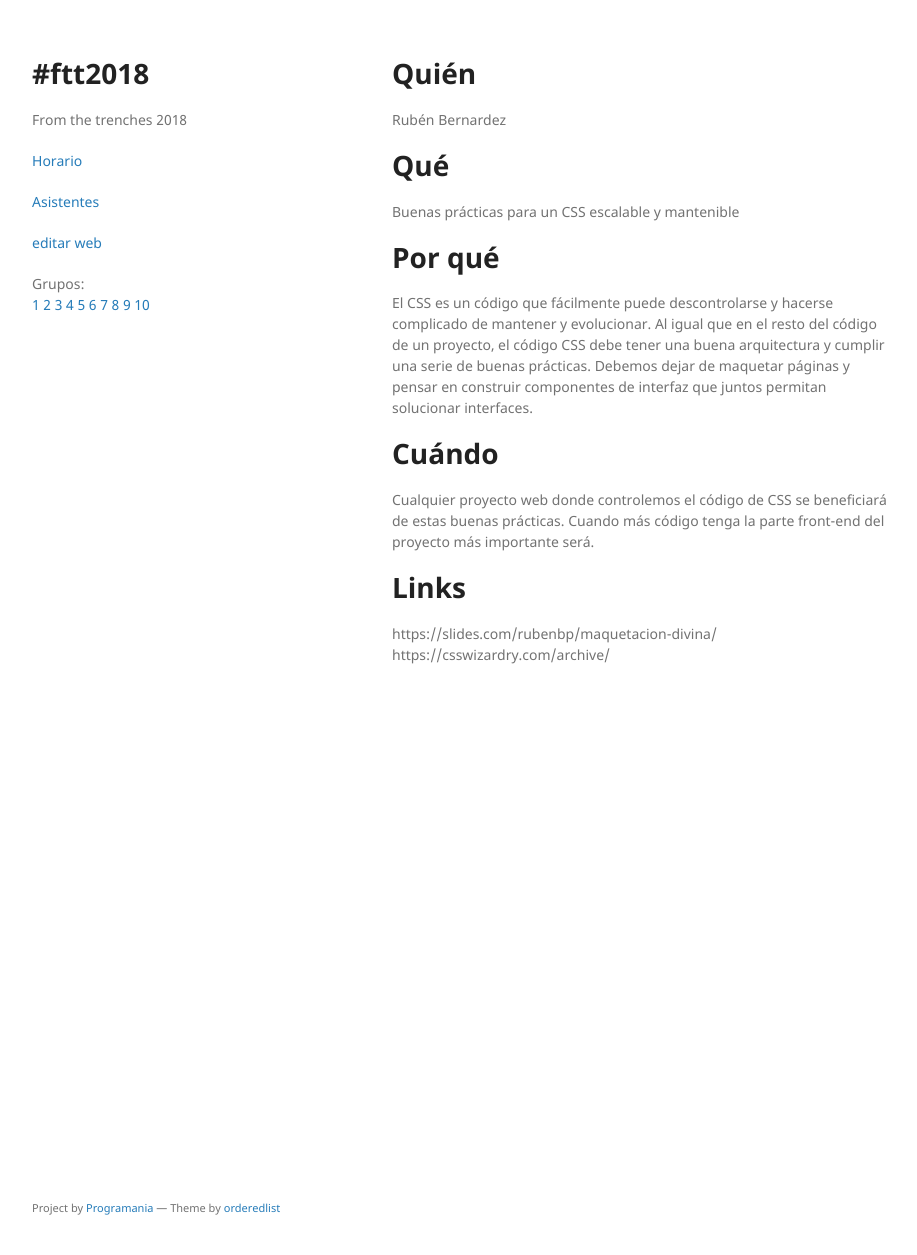
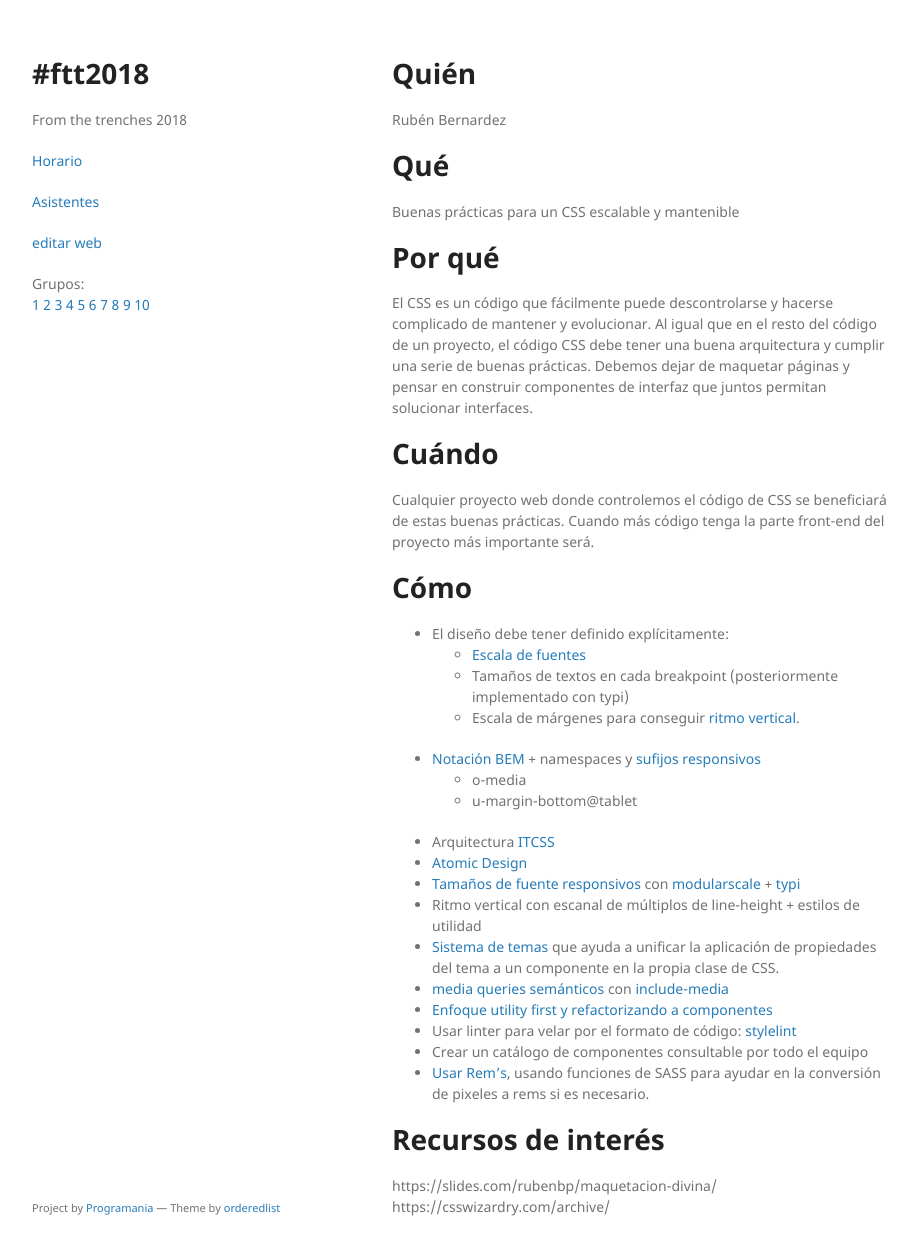
Before and after one commit to xala3pa/ftt2018, a Jekyll site: the page built from experiencias/36.md, in a window 1280 px wide and 1287 px high. Shown: the top 1255 px of the window, without its empty margins (178-1095 px from the left). Built offline with Jekyll 4.4.1, drawn with Linux system fonts in a browser that asks for light colours; our own code applies the rules of GitHub Pages for plain Markdown files.

Commit message:
actualizada experiencia 36

```diff
--- a/experiencias/36.md
+++ b/experiencias/36.md
@@ -11,7 +11,26 @@ Debemos dejar de maquetar páginas y pensar en construir componentes de interfaz
 # Cuándo
 Cualquier proyecto web donde controlemos el código de CSS se beneficiará de estas buenas prácticas. Cuando más código tenga la parte front-end del proyecto más importante será.
 
+# Cómo
+- El diseño debe tener definido explícitamente:
+  * [Escala de fuentes](http://www.modularscale.com/)
+  * Tamaños de textos en cada breakpoint (posteriormente implementado  con typi)
+  * Escala de márgenes para conseguir [ritmo vertical](https://slides.com/rubenbp/maquetacion-divina#/4).
 
-# Links
+- [Notación BEM](https://csswizardry.com/2013/01/mindbemding-getting-your-head-round-bem-syntax/) + namespaces y [sufijos responsivos](https://csswizardry.com/2015/03/more-transparent-ui-code-with-namespaces/)
+  * o-media
+  * u-margin-bottom@tablet
+- Arquitectura [ITCSS](https://www.xfive.co/blog/itcss-scalable-maintainable-css-architecture/)
+- [Atomic Design](http://bradfrost.com/blog/post/atomic-web-design/)
+- [Tamaños de fuente responsivos](https://slides.com/rubenbp/maquetacion-divina#/3) con [modularscale](https://github.com/modularscale/modularscale-sass) + [typi](https://github.com/zellwk/typi)
+- Ritmo vertical con escanal de múltiplos de line-height + estilos de utilidad
+- [Sistema de temas](https://slides.com/rubenbp/maquetacion-divina#/5) que ayuda a unificar la aplicación de propiedades del tema a un componente en la propia clase de CSS.
+- [media queries semánticos](https://slides.com/rubenbp/maquetacion-divina#/6) con [include-media](https://github.com/eduardoboucas/include-media)
+- [Enfoque utility first y refactorizando a componentes](https://slides.com/rubenbp/maquetacion-divina#/7)
+- Usar linter para velar por el formato de código: [stylelint](https://github.com/stylelint/stylelint)
+- Crear un catálogo de componentes consultable por todo el equipo
+- [Usar Rem's](https://slides.com/rubenbp/maquetacion-divina#/10), usando funciones de SASS para ayudar en la conversión de pixeles a rems si es necesario.
+
+# Recursos de interés
 https://slides.com/rubenbp/maquetacion-divina/
 https://csswizardry.com/archive/
```
